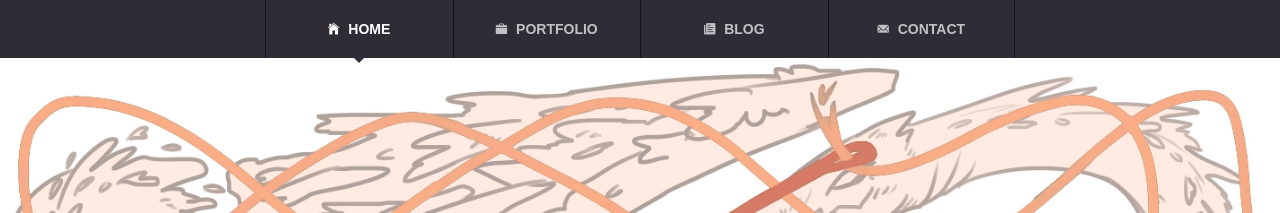
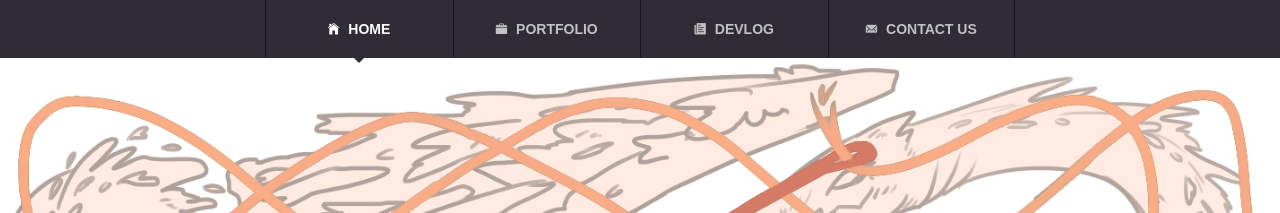
Before and after one commit to Tale-Weavers/taleweavers.github.io, a Jekyll site: the page built from index.html, in a window 1280 px wide and 900 px high. Shown: the top 213 px of the window. Built offline with Jekyll 4.4.1, drawn with Linux system fonts in a browser that asks for light colours; nearby versions of some CDN libraries; some web fonts are replaced.

Commit message:
Update settings.yml

```diff
--- a/_data/settings.yml
+++ b/_data/settings.yml
@@ -7,8 +7,8 @@ title: Tale Weavers
 # Here you can add link in main menu
 menu:
 - {name: Portfolio, url: 'work', icon: 'ion ion-ios-briefcase'}
-- {name: Blog, url: 'blog', icon: 'ion ion-ios-paper'}
-- {name: Contact, url: 'contact', icon: 'ion ion-ios-mail'}
+- {name: Devlog, url: 'blog', icon: 'ion ion-ios-paper'}
+- {name: Contact us, url: 'contact', icon: 'ion ion-ios-mail'}
 
 #-------------------------------
 # About Section
```
